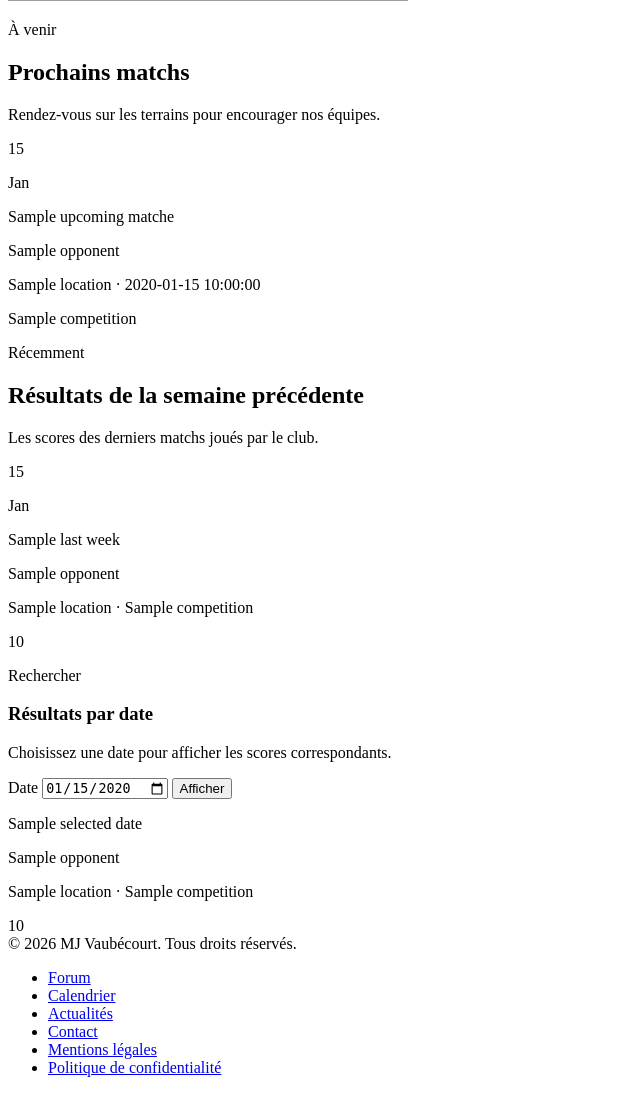
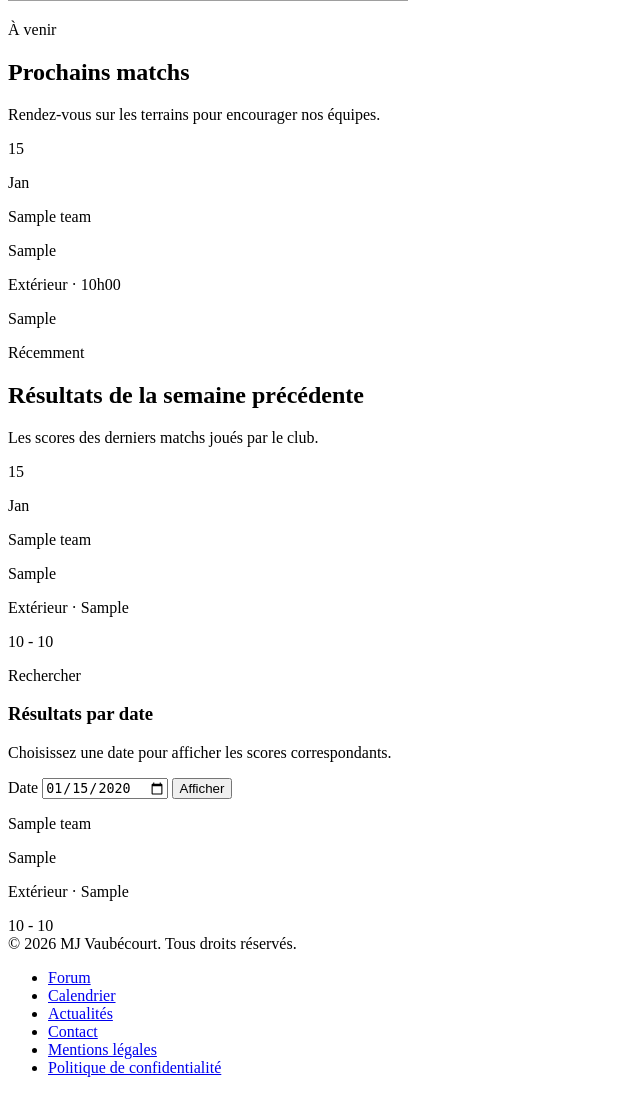
Before and after one commit to BaptChau/mjv-web, a Symfony app: template templates/calendar/index.html.twig in a window 1280 px wide. Shown: the part 958-2051 px from the top of the page, without its empty margins (0-640 px from the left). Run offline with Twig, Linux system fonts and the light colour scheme; the template is opened without the code that fills it: most values are stand-ins (such as "Sample title", 1, 10 or a date in 2020); some libraries are stand-ins or nearby versions; grey boxes are pictures that could not be loaded.

Commit message:
feat: match result and calendar from db (#41)

```diff
--- a/compose.yaml
+++ b/compose.yaml
@@ -18,7 +18,6 @@ services:
       - node
     command: >
       sh -c "composer update --no-interaction &&
-             php bin/console make:migration --no-interaction &&
              php bin/console doctrine:migrations:migrate --no-interaction &&
              php bin/console doctrine:fixtures:load --no-interaction &&
              php -S 0.0.0.0:8000 -t public"
--- a/composer.json
+++ b/composer.json
@@ -12,7 +12,7 @@
         "doctrine/doctrine-migrations-bundle": "^3.7",
         "doctrine/orm": "^3.6.3",
         "dragonmantank/cron-expression": "^3.6",
-        "easycorp/easyadmin-bundle": "^4.29.6",
+        "easycorp/easyadmin-bundle": "^4.29.7",
         "google/apiclient": "^2.19.2",
         "knpuniversity/oauth2-client-bundle": ">=2.20.2",
         "league/oauth2-google": ">=5",
--- a/templates/calendar/index.html.twig
+++ b/templates/calendar/index.html.twig
@@ -45,22 +45,25 @@
 
       <div class="grid gap-6">
         {% for match in upcomingMatches %}
+          {% set isHome = match.homeTeam == match.team.label %}
+          {% set opponent = isHome ? match.awayTeam : match.homeTeam %}
+          {% set location = isHome ? 'Domicile' : 'Extérieur' %}
           <article class="card bg-base-100 rounded-3xl shadow-xl border border-base-300">
             <div class="card-body gap-4 md:flex md:items-center md:justify-between">
               <div class="flex items-center gap-4">
                 <div class="text-center px-4 py-3 bg-base-200/70 rounded-2xl border border-base-300">
-                  <p class="text-3xl font-extrabold leading-none">{{ match.date|date('d') }}</p>
-                  <p class="text-xs uppercase tracking-[0.3em] text-base-content/60">{{ match.date|date('M') }}</p>
+                  <p class="text-3xl font-extrabold leading-none">{{ match.matchDate|date('d') }}</p>
+                  <p class="text-xs uppercase tracking-[0.3em] text-base-content/60">{{ match.matchDate|date('M') }}</p>
                 </div>
                 <div>
-                  <p class="text-xs uppercase tracking-[0.3em] text-base-content/60">{{ match.teamLabel }}</p>
-                  <p class="text-xl font-semibold text-base-content">{{ match.opponent }}</p>
+                  <p class="text-xs uppercase tracking-[0.3em] text-base-content/60">{{ match.team.label }}</p>
+                  <p class="text-xl font-semibold text-base-content">{{ opponent }}</p>
                   <p class="text-sm text-base-content/70 uppercase tracking-[0.2em]">
-                    {{ match.location }} · {{ match.time }}
+                    {{ location }} · {{ match.matchDate|date('H\\hi') }}
                   </p>
                 </div>
               </div>
-              <div class="badge badge-outline uppercase tracking-[0.3em] text-xs">{{ match.competition }}</div>
+              <div class="badge badge-outline uppercase tracking-[0.3em] text-xs">{{ match.matchDay }}</div>
             </div>
           </article>
         {% else %}
@@ -82,19 +85,22 @@
 
       <div class="grid gap-6">
         {% for match in lastWeekResults %}
+          {% set isHome = match.homeTeam == match.team.label %}
+          {% set opponent = isHome ? match.awayTeam : match.homeTeam %}
+          {% set location = isHome ? 'Domicile' : 'Extérieur' %}
           <article class="rounded-3xl border border-base-300 bg-base-200/40 p-6 md:flex md:items-center md:justify-between">
             <div class="flex items-center gap-4">
               <div class="text-center px-4 py-3 bg-base-100 rounded-2xl border border-base-300">
-                <p class="text-2xl font-bold leading-none">{{ match.date|date('d') }}</p>
-                <p class="text-xs uppercase tracking-[0.3em] text-base-content/60">{{ match.date|date('M') }}</p>
+                <p class="text-2xl font-bold leading-none">{{ match.matchDate|date('d') }}</p>
+                <p class="text-xs uppercase tracking-[0.3em] text-base-content/60">{{ match.matchDate|date('M') }}</p>
               </div>
               <div>
-                <p class="text-xs uppercase tracking-[0.3em] text-base-content/60">{{ match.teamLabel }}</p>
-                <p class="text-lg font-semibold text-base-content">{{ match.opponent }}</p>
-                <p class="text-xs text-base-content/60 uppercase tracking-[0.2em]">{{ match.location }} · {{ match.competition }}</p>
+                <p class="text-xs uppercase tracking-[0.3em] text-base-content/60">{{ match.team.label }}</p>
+                <p class="text-lg font-semibold text-base-content">{{ opponent }}</p>
+                <p class="text-xs text-base-content/60 uppercase tracking-[0.2em]">{{ location }} · {{ match.matchDay }}</p>
               </div>
             </div>
-            <div class="text-2xl font-bold text-base-content">{{ match.score }}</div>
+            <div class="text-2xl font-bold text-base-content">{{ match.homeScore }} - {{ match.awayScore }}</div>
           </article>
         {% else %}
           <p class="text-center text-base-content/60 py-12 rounded-3xl border border-dashed border-base-300 bg-base-200/60">
@@ -131,13 +137,16 @@
           <div class="grid gap-4">
             {% if selectedDateResults is not empty %}
               {% for match in selectedDateResults %}
+                {% set isHome = match.homeTeam == match.team.label %}
+                {% set opponent = isHome ? match.awayTeam : match.homeTeam %}
+                {% set location = isHome ? 'Domicile' : 'Extérieur' %}
                 <div class="rounded-2xl border border-base-300 p-4 flex flex-col gap-2 md:flex-row md:items-center md:justify-between">
                   <div>
-                    <p class="text-xs uppercase tracking-[0.3em] text-base-content/60">{{ match.teamLabel }}</p>
-                    <p class="text-lg font-semibold text-base-content">{{ match.opponent }}</p>
-                    <p class="text-xs text-base-content/60 uppercase tracking-[0.2em]">{{ match.location }} · {{ match.competition }}</p>
+                    <p class="text-xs uppercase tracking-[0.3em] text-base-content/60">{{ match.team.label }}</p>
+                    <p class="text-lg font-semibold text-base-content">{{ opponent }}</p>
+                    <p class="text-xs text-base-content/60 uppercase tracking-[0.2em]">{{ location }} · {{ match.matchDay }}</p>
                   </div>
-                  <div class="text-xl font-bold text-base-content">{{ match.score }}</div>
+                  <div class="text-xl font-bold text-base-content">{{ match.homeScore }} - {{ match.awayScore }}</div>
                 </div>
               {% endfor %}
             {% elseif selectedDate %}
```
Also changed, not shown: src/Controller/CalendarController.php (+5 -74 lines), src/Repository/TeamMatchRepository.php (+47 -0 lines).
